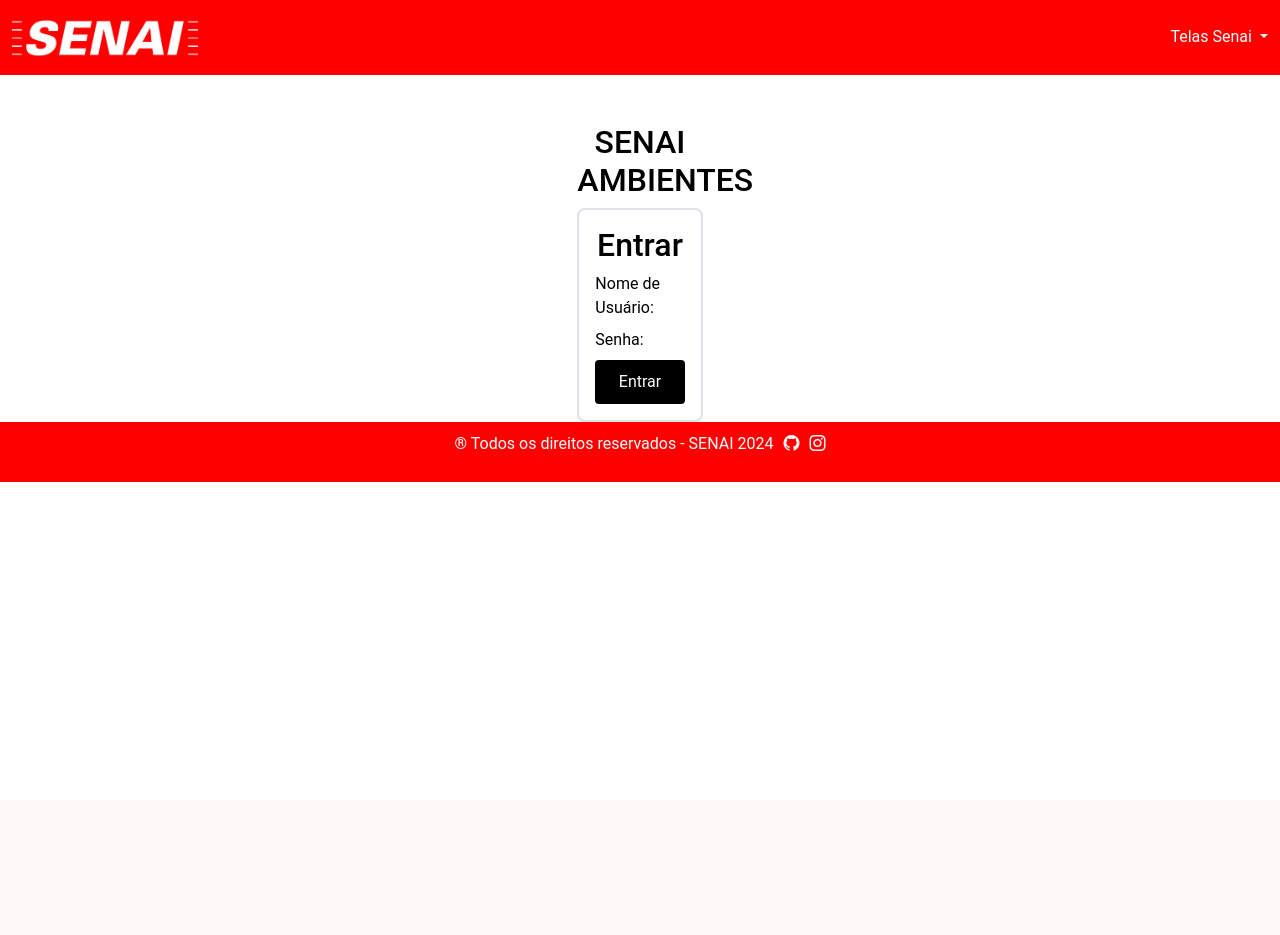
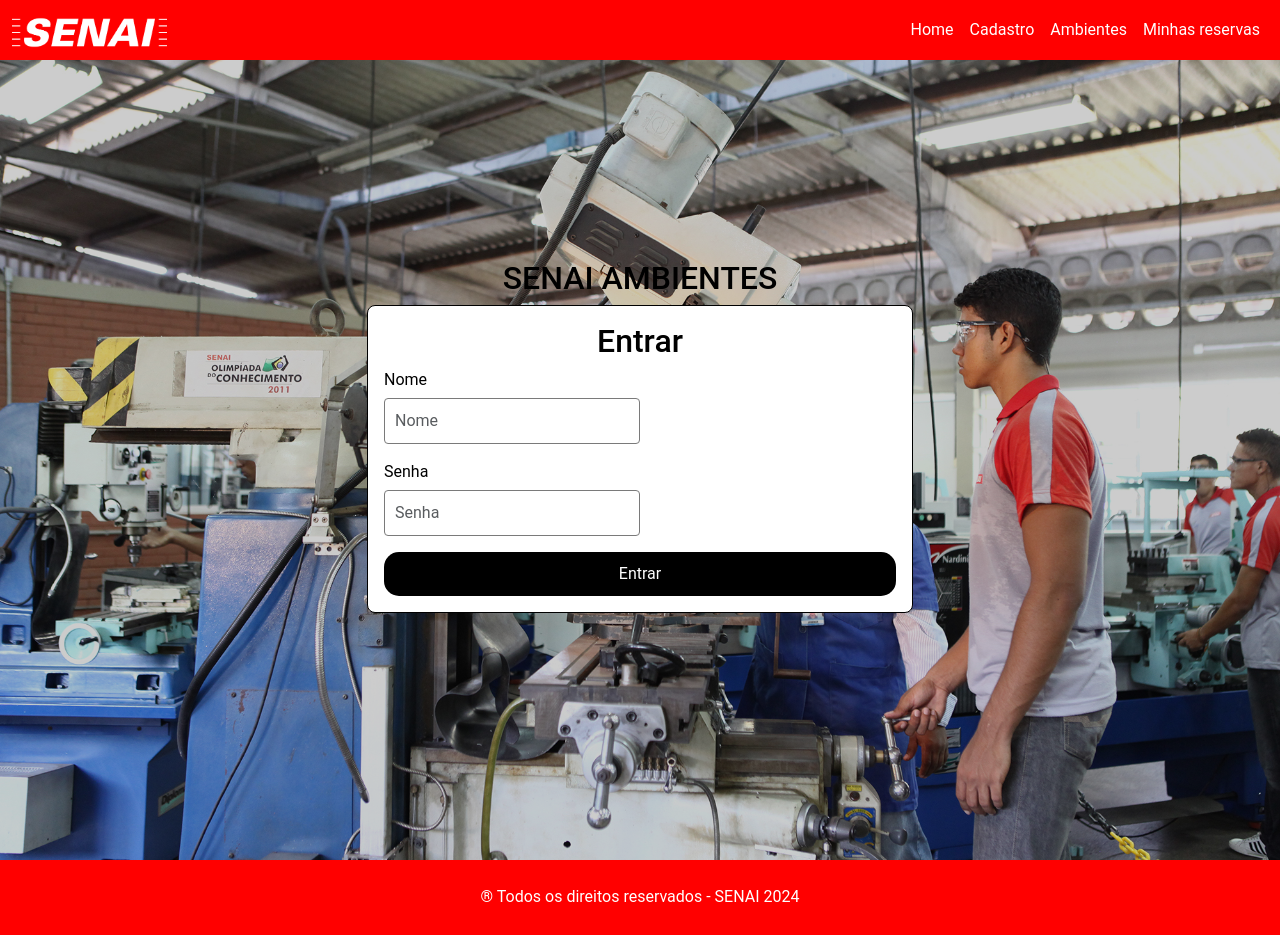
Before and after one commit to TH4YSZ/Senai-Ambientes, a Django app: page / in a window 1280 px wide. Before the commit the page ends 482 px from the top, so only its background shows below. Run offline with Django 5.2, Linux system fonts and the light colour scheme; data comes from the database, SQL or seed files in the repository; some libraries are stand-ins or nearby versions.

Commit message:
Continuação da criação das páginas

```diff
--- a/Ambientes_Senai/ambiente/templates/homepage.html
+++ b/Ambientes_Senai/ambiente/templates/homepage.html
@@ -1,28 +1,32 @@
 {% extends 'index.html' %}
+{% load static %}
 
 {% block title %}
     LOGIN
 {% endblock %}
 
+{% block head %}
+{% endblock %}
 
 {% block body %}
-    <div class="container">
+<div class="parallax">
+    <div class="flex container pb-5">
         <div class="row justify-content-center mt-5">
             <div class="col-lg-6">
                 {% for item in dados_senai %}
                     <h2 class="text-center text-black">{{item.titulo}}</h2>
                 {% endfor %}
-                <div class=" p-3 rounded-3 border border-2">
+                <div class="p-3 rounded-3 mb-5 border border-1 border-black bg-white">
                     <h2 class="text-center text-black">Entrar</h2>
                     <form action="login" method="post">
                         {% csrf_token %}
-                        <div class="mb-2">
-                            <label for="id_nome" class="text-black">Nome de Usuário:</label>
-                            {{ form.username }}
+                        <div class="col-md-6 form-group">
+                            <label for="username">Nome</label>
+                            <input type="text" class="form-control" id="nome" placeholder="Nome">
                         </div>
-                        <div class="mb-2">
-                            <label for="id_senha" class="text-black">Senha:</label>
-                            {{ form.password }}
+                        <div class="col-md-6 form-group">
+                            <label for="password">Senha</label>
+                            <input type="password" class="form-control" id="senha" placeholder="Senha">
                         </div>
                         <button type="submit" class="bg-black">Entrar</button>
                     </form>
@@ -30,4 +34,5 @@
             </div>
         </div>
     </div>
+</div>
 {% endblock %}
--- a/Ambientes_Senai/ambiente/views.py
+++ b/Ambientes_Senai/ambiente/views.py
@@ -1,5 +1,8 @@
-from django.shortcuts import render
+from django.shortcuts import render, redirect
 from .models import *
+from .forms import *
+from django.contrib.auth.models import User
+from django.contrib.auth import authenticate, login
 
 # Create your views here.
 def homepage(request):
@@ -13,6 +16,26 @@ def cadastro(request):
     context = {}
     dados_senai = Senai.objects.all()
     context["dados_senai"] = dados_senai
+
+    if request.method == "POST":
+        form = FormCadastro(request.POST)
+        if form.is_valid():
+            var_nome = form.cleaned_data['nome']
+            var_sobrenome = form.cleaned_data['sobrenome']
+            var_username = form.cleaned_data['username']
+            var_password = form.cleaned_data['password']
+
+            user = User.objects.create_user(username=var_username, password=var_password)
+            user.nome = var_nome
+            user.sobrenome = var_sobrenome
+            user.save()
+            return redirect("login")
+        else:
+            return redirect("cadastro")
+    else:
+        form = FormCadastro()
+
+    context.update({"form": form})
     return render(request, 'cadastro.html', context)
 
 def ambientes(request):
--- a/Ambientes_Senai/static/css/styles.css
+++ b/Ambientes_Senai/static/css/styles.css
@@ -14,14 +14,33 @@ body{
     background-color: #FFFFFF;
 }
 
+.centralizar{
+    display: flex;
+    justify-content: center;
+    flex-direction: column;
+    align-items: center;
+    width: 100vw;
+    padding: 10px;
+}
+
+.footer{
+    display: flex;
+    justify-content: center;
+    padding: 10px;
+    color: #fff;
+    background-color: #ff0000;
+    text-align: center;
+    gap: 10px;
+}
+
 .parallax{
-    background: url(../img/);
+    background: url(../../static/img/senai-homepage.jpg);
     width: 100%;
     height: 100vh;
     background-repeat: no-repeat;
     background-size: cover;
     background-position: center;
-    background-color: rgba(0, 0, 0, 0.3);
+    background-color: rgba(0, 0, 0, 0.2);
     background-blend-mode: color;
     display: flex;
     justify-content: center;
@@ -29,21 +48,16 @@ body{
     background-attachment: fixed;
 }
 
-.container {
+.containerCard {
+    width: 20rem;
+    margin: 30px;
+    padding: 20px;
     display: flex;
-    flex-direction: column;
-    align-items: center;
-}
-
-.containerCard {
-    max-width: 600px;
-    margin-bottom: 20px;
-    width: 100%;
-}
-
-.card-img-top {
-    width: 100%;
-    height: auto;
+    justify-content: center;
+    justify-items: center;
+    color: #000000 ;
+    background-color: #fffbfb;
+    border: #a6a6a6 1px solid;
 }
 
 input[type="text"],
@@ -62,12 +76,12 @@ input[type="text"],
             width: 100%;
             padding: 10px;
             border: none;
-            border-radius: 4px;
+            border-radius: 15px;
             color: white;
         }
         /* Estilo para as labels */
         label {
-            color: white;
+            color: black;
             margin-bottom: 6px;
             display: block;
         }
@@ -82,9 +96,10 @@ input[type="text"],
 }
 
 .logo{
-    width: 42%;
+    width: 35%;
 }
 
-.border{
-    border-color: bl;
+.navlogin{
+    height: 560px;
+    width: 530px;
 }
--- a/Ambientes_Senai/templates/footer.html
+++ b/Ambientes_Senai/templates/footer.html
@@ -1,5 +1,3 @@
-<footer style="display: flex; justify-content: center; padding: 10px; color: #fff; background-color: #ff0000; text-align: center; gap: 10px; ">
-    <p>® Todos os direitos reservados - SENAI 2024</p>
-    <a href="https://github.com/TH4YSZ/Senai-Ambientes"> <i class="bi bi-github" style="color: #fff;"></i></a>
-    <a href="https://www.instagram.com/senai.jundiai/"><i class="bi bi-instagram" style="color: #fff;"></i></a>
+<footer class="footer">
+    <p style="padding-top: 15px;">® Todos os direitos reservados - SENAI 2024</p>
 </footer>
--- a/Ambientes_Senai/templates/nav.html
+++ b/Ambientes_Senai/templates/nav.html
@@ -1,22 +1,28 @@
-<nav class="navbar" style="color: #ff0000; background-color: #ff0000;">
+<nav class="navbar navbar-expand-lg" style="background-color: #ff0000; height: 60px;">
     <div class="container-fluid">
-        <a class="navbar-brand" href="/">
-            {% for item in dados_senai %}
-                <img src="{{ item.logo.url }}" alt="Logo" class="logo">
-            {% endfor %}
-        </a>
-        <li class="nav-item dropdown" style="color: white;">
-            <a class="nav-link dropdown-toggle" href="#" role="button" data-bs-toggle="dropdown"
-                aria-expanded="false">
-                Telas Senai
-            </a>
-            <ul class="dropdown-menu">
-                <li><a class="dropdown-item" href="ambientes">Ambientes</a></li>
-                <li><a class="dropdown-item" href="cadastro">Cadastro</a></li>
-                <li><a class="dropdown-item" href="/">Homepage</a></li>
-                <li><a class="dropdown-item" href="reservas">Reservas</a></li>
-            </ul>
+    <a class="navbar-brand" href="#">
+        {% for item in dados_senai %}
+            <img src="{{ item.logo.url }}" alt="Logo" class="logo">
+        {% endfor %}
+    </a>
+    <button class="navbar-toggler" type="button" data-bs-toggle="collapse" data-bs-target="#navbarNav" aria-controls="navbarNav" aria-expanded="false" aria-label="Toggle navigation">
+      <span class="navbar-toggler-icon"></span>
+    </button>
+    <div class="collapse navbar-collapse" id="navbarNav" style="justify-content: end;">
+      <ul class="navbar-nav">
+        <li class="nav-item">
+          <a class="nav-link active" style="color: #fff;" aria-current="page" href="/">Home</a>
         </li>
+        <li class="nav-item">
+          <a class="nav-link" style="color: #fff;" href="cadastro">Cadastro</a>
+        </li>
+        <li class="nav-item">
+          <a class="nav-link" style="color: #fff;" href="ambientes">Ambientes</a>
+        </li>
+        <li class="nav-item">
+          <a class="nav-link" style="color: #fff;" href="reservas">Minhas reservas</a>
+        </li>
+      </ul>
     </div>
-
+  </div>
 </nav>
```
Also changed, not shown: Ambientes_Senai/ambiente/templates/ambientes.html (+5 -4 lines), Ambientes_Senai/ambiente/templates/cadastro.html (+53 -5 lines), Ambientes_Senai/static/img/senai-homepage.jpg (added).
